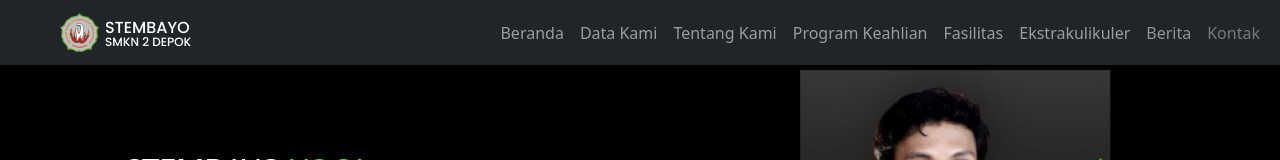
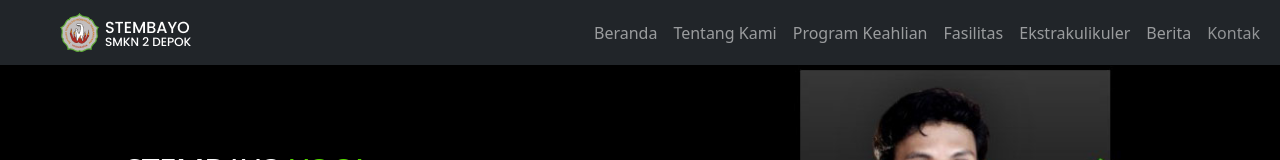
Before and after one commit to prasetyoedi/elearning, a plain HTML site: page index.html in a window 1280 px wide. Shown: the top 160 px of the page. Drawn offline with nearby package versions, Linux system fonts and the light colour scheme.

Commit message:
Update index.html

```diff
--- a/index.html
+++ b/index.html
@@ -28,9 +28,6 @@
                     <ul class="navbar-nav ms-auto ">
                         <li class="nav-item">
                             <a class="nav-link" href="#beranda">Beranda</a>
-                        </li>
-                        <li class="nav-item">
-                            <a class="nav-link" href="#data">Data Kami</a>
                         </li>
                         <li class="nav-item">
                             <a class="nav-link" href="#tentang">Tentang Kami</a>
```
